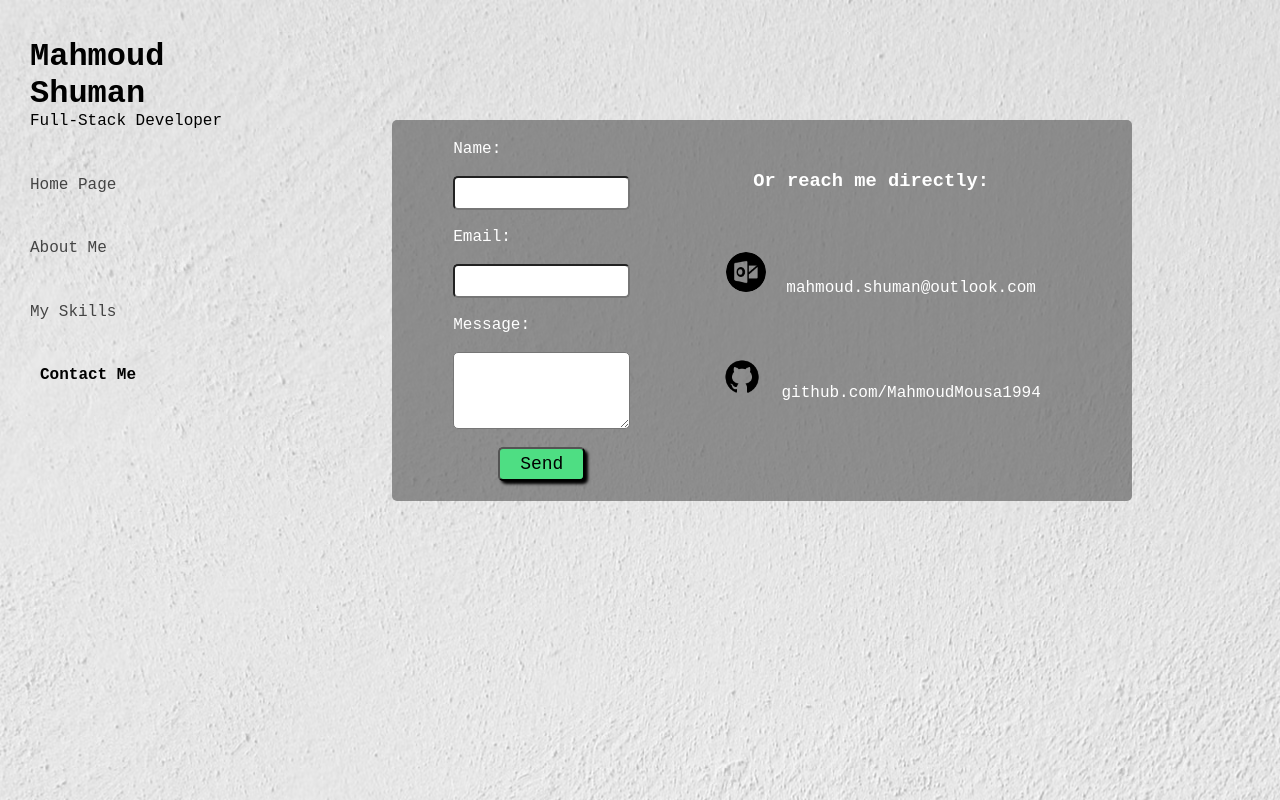
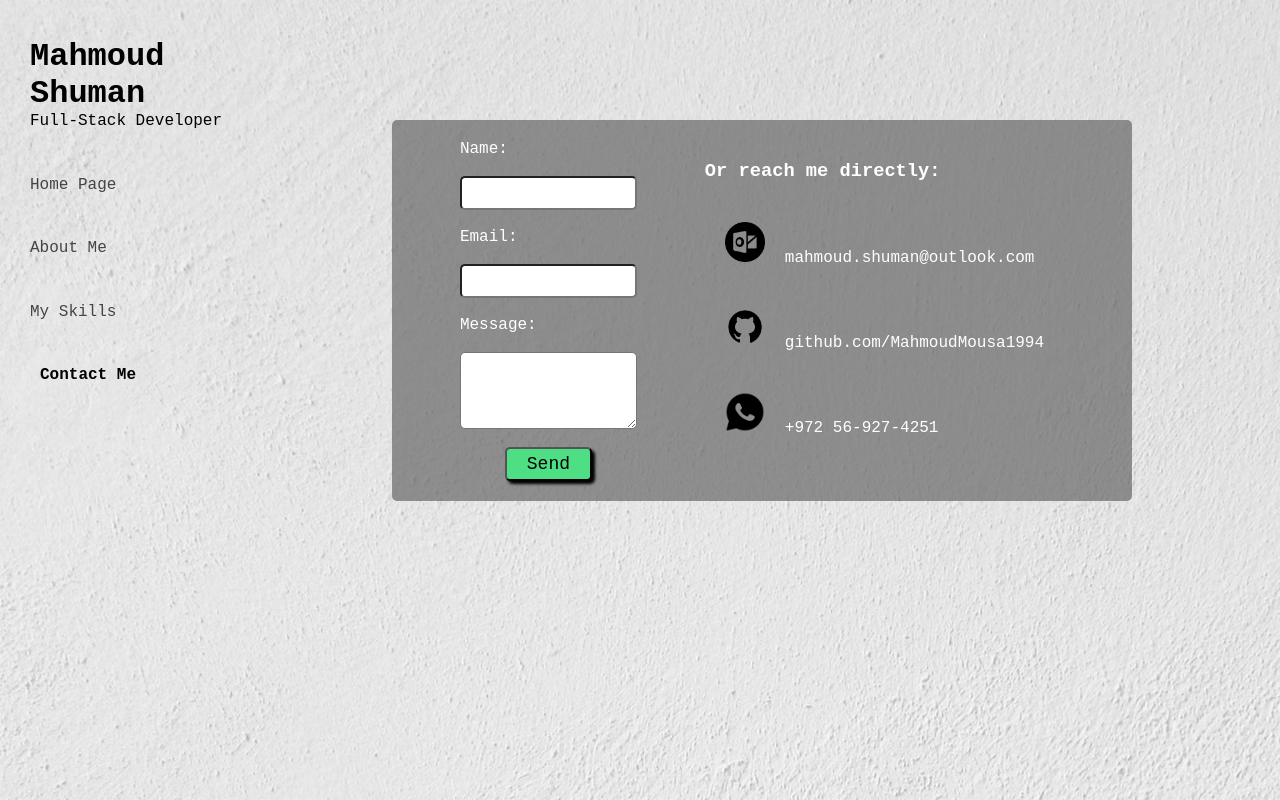
Before and after one commit to MahmoudMousa1994/Axsos_wep-Fund, a plain HTML site: page My-profile_page/html/contact-me.html in a window 1280 px wide. Drawn offline with Linux system fonts and the light colour scheme.

Commit message:
my profile page add whatsApp numper

```diff
--- a/My-profile_page/css/style.css
+++ b/My-profile_page/css/style.css
@@ -213,6 +213,7 @@ a ,.bio{
 }
 .my-links{
     align-items: center;
+    align-items: flex-start;
 }
 .my-links a:hover{
     background-color: white;
@@ -221,14 +222,13 @@ a ,.bio{
 }
 .my-links h3 ,.my-links  a{
     color: white;
-    margin: 20px;
+    margin: 10px;
     padding: 10px;
     border-radius: 5px;
 }
 .connection-links-icon{
     width: 40px;
     margin: 0  20px;
-    border-radius: 50%;
 }
 /* backgroun styles */
 .bg img{
--- a/My-profile_page/html/contact-me.html
+++ b/My-profile_page/html/contact-me.html
@@ -40,6 +40,7 @@
                     <h3>Or reach me directly:</h3>
                     <a href="mailto:mahmoud.shuman@outlook.com"><img src="../assets/icons/outlook-icon.png" alt="outlook" class="connection-links-icon">mahmoud.shuman@outlook.com</a>
                     <a href="https://github.com/MahmoudMousa1994" target="_blank"><img src="../assets/icons/github.png" alt="outlook" class="connection-links-icon">github.com/MahmoudMousa1994</a>
+                    <a href="https://wa.me/972569274251" target="_blank"><img src="../assets/icons/whatsapp.png" alt="whatsapp" class="connection-links-icon">+972 56-927-4251</a>
                 </div>
             </div>
     </section>
```
Also changed, not shown: My-profile_page/assets/icons/whatsapp.png (added), 1 other file.
